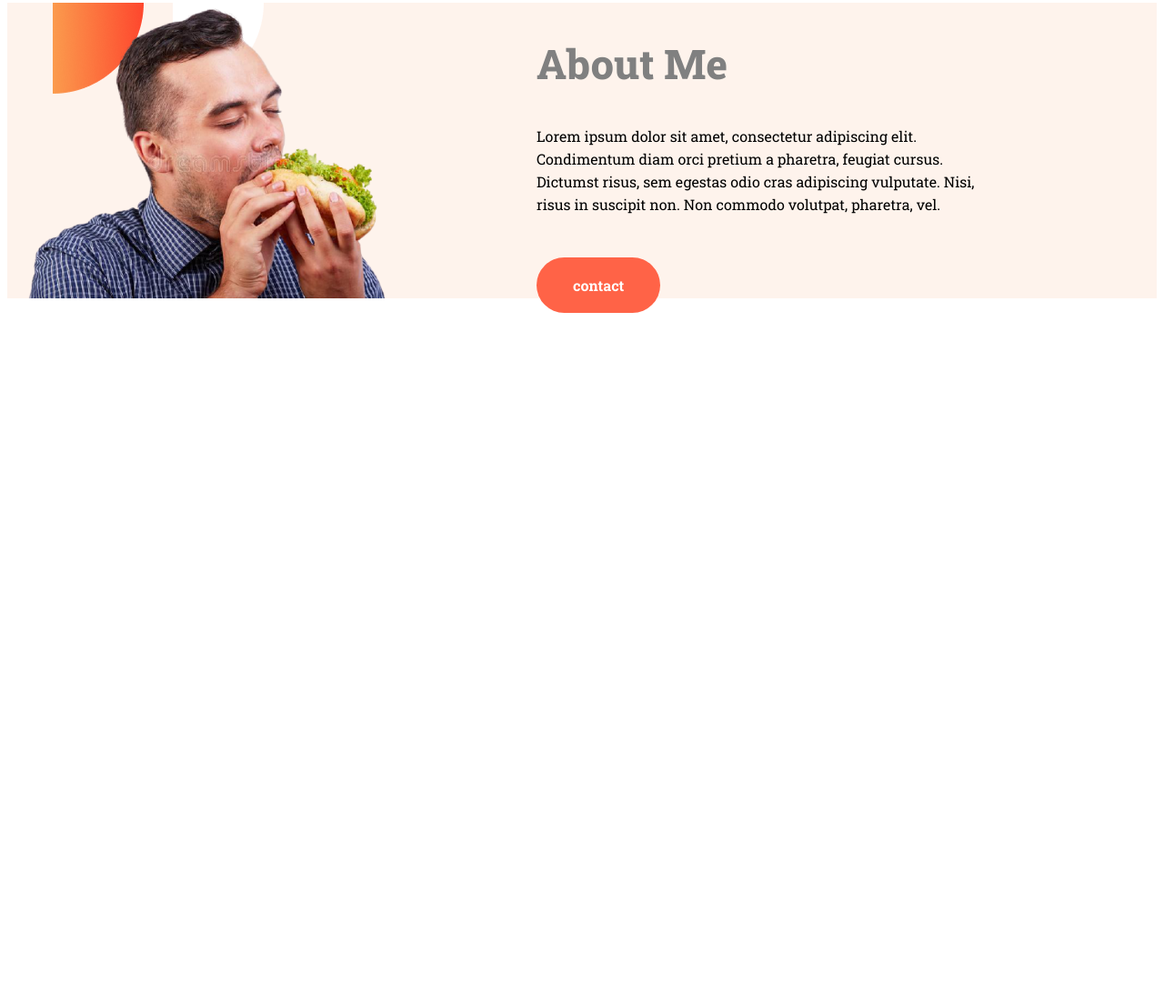
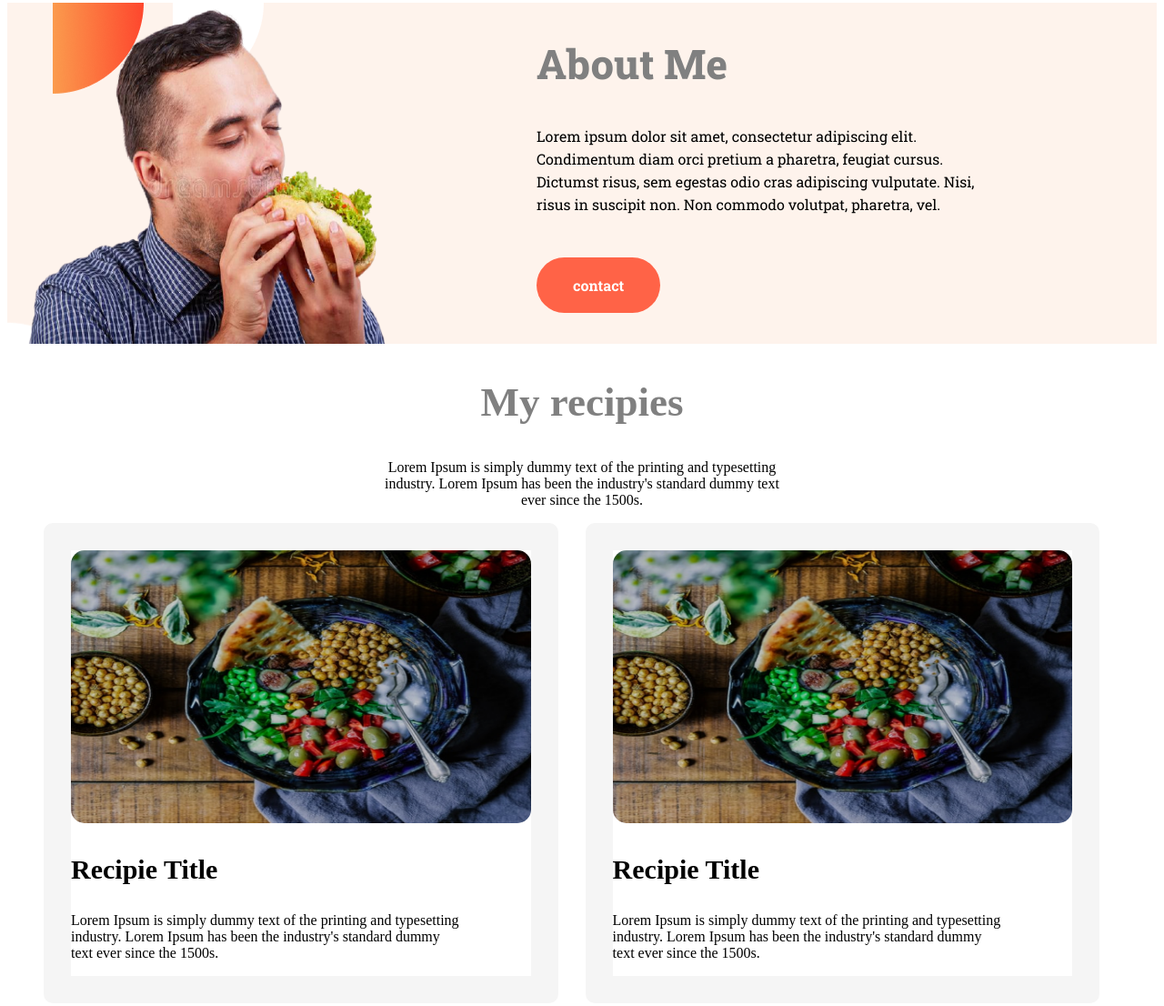
Before and after one commit to shuvo1710/practice_module, a plain HTML site: page index.html in a window 1280 px wide. Shown: the part 728-1834 px from the top of the page at 91% size. Before the commit the page ends 1072 px from the top, so only its background shows below. Drawn offline with Linux system fonts and the light colour scheme.

Commit message:
recipies add

```diff
--- a/index.html
+++ b/index.html
@@ -42,6 +42,40 @@
             </div>
         </div>
     </section>
+    <section id="recipies">
+        <div class="recipie_head">
+            <h2>My recipies</h2>
+            <p>Lorem Ipsum is simply dummy text of the printing and typesetting industry.
+            Lorem Ipsum has been the industry's standard dummy text ever since the
+            1500s.</p>
+        </div>
+
+       <div class="recipies_main">
+        <div class="recipies_item recipie_item_margin01">
+            <div class="recipies_img01 ">
+                <img src="images/food/Project Cover8.png" alt="">
+            </div>
+            <div class="recipies_text">
+                <h3>Recipie Title</h3>
+            <p>Lorem Ipsum is simply dummy text of the printing and
+                typesetting industry. Lorem Ipsum has been the industry's
+                standard dummy text ever since the 1500s.</p>
+            </div>
+        </div>
+        <div class="recipies_item recipie_item_margin02">
+            <div class="recipies_img01" >
+                <img  src="images/food/Project Cover8.png" alt="">
+            </div>
+            <div class="recipies_text">
+                <h3>Recipie Title</h3>
+            <p>Lorem Ipsum is simply dummy text of the printing and
+                typesetting industry. Lorem Ipsum has been the industry's
+                standard dummy text ever since the 1500s.</p>
+            </div>
+        </div>
+       </div>
+
+    </section>
 
     <!-- about part end -->
 </body>
--- a/style.css
+++ b/style.css
@@ -7,7 +7,14 @@ h2{
     font-weight: 800;
     color: gray;
 }
-
+h3{
+    font-size: 30px;
+    font-weight: 600;
+}
+p{
+    font-size: 16px;
+    font-weight: 400;
+}
 
 #header{
     font-family: 'Roboto Slab', serif;
@@ -65,6 +72,7 @@ h2{
 .about_img img{
     width: 100%;
     height: 100%;
+    padding-bottom: 50px;
 }
 .about_text{
     width: 50%;
@@ -85,5 +93,43 @@ h2{
     background-color: tomato;
     color: #ffff;
     font-weight: 700;
+
 }
 /* about part end */
+/* recipie part start */
+
+.recipie_head {
+    text-align: center;
+}
+.recipie_head p{
+    padding: 0 415px;
+}
+.recipies_main{
+    display: flex;
+    gap: 30px;
+}
+.recipies_item{
+    width: 40%;
+    border: 30px solid whitesmoke;
+    border-radius: 10px;
+
+}
+.recipies_img01 img {
+    width: 100%;
+    border-radius: 15px;
+    height: 300px;
+
+
+}
+.recipies_img02 img{
+    width: 100%;
+    border-radius: 15px;
+}
+.recipie_item_margin01{
+    margin-left: 40px;
+}
+.recipies_text{
+    width: 430px;
+    color: #000;
+}
+/* recipie part end */
```
